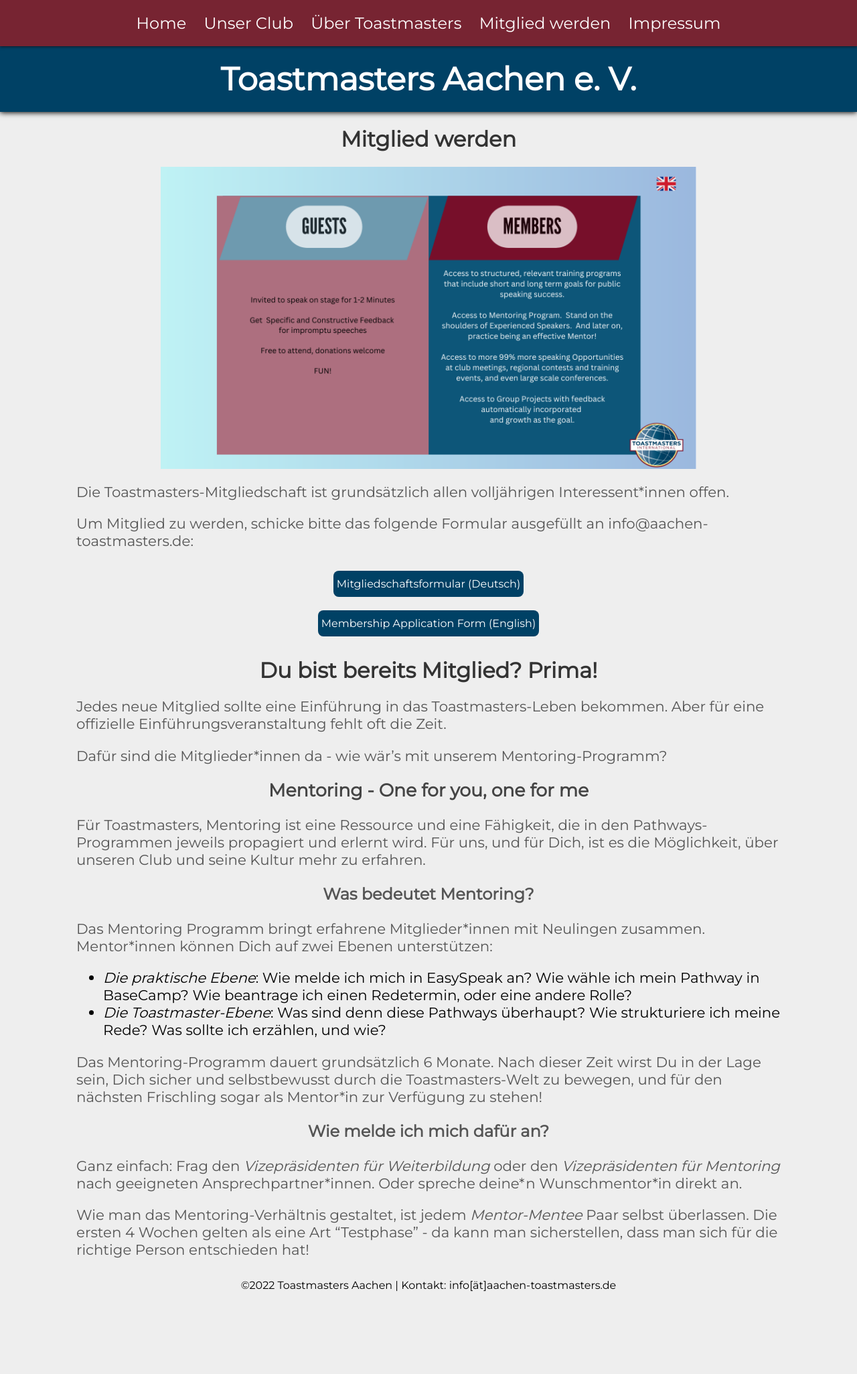
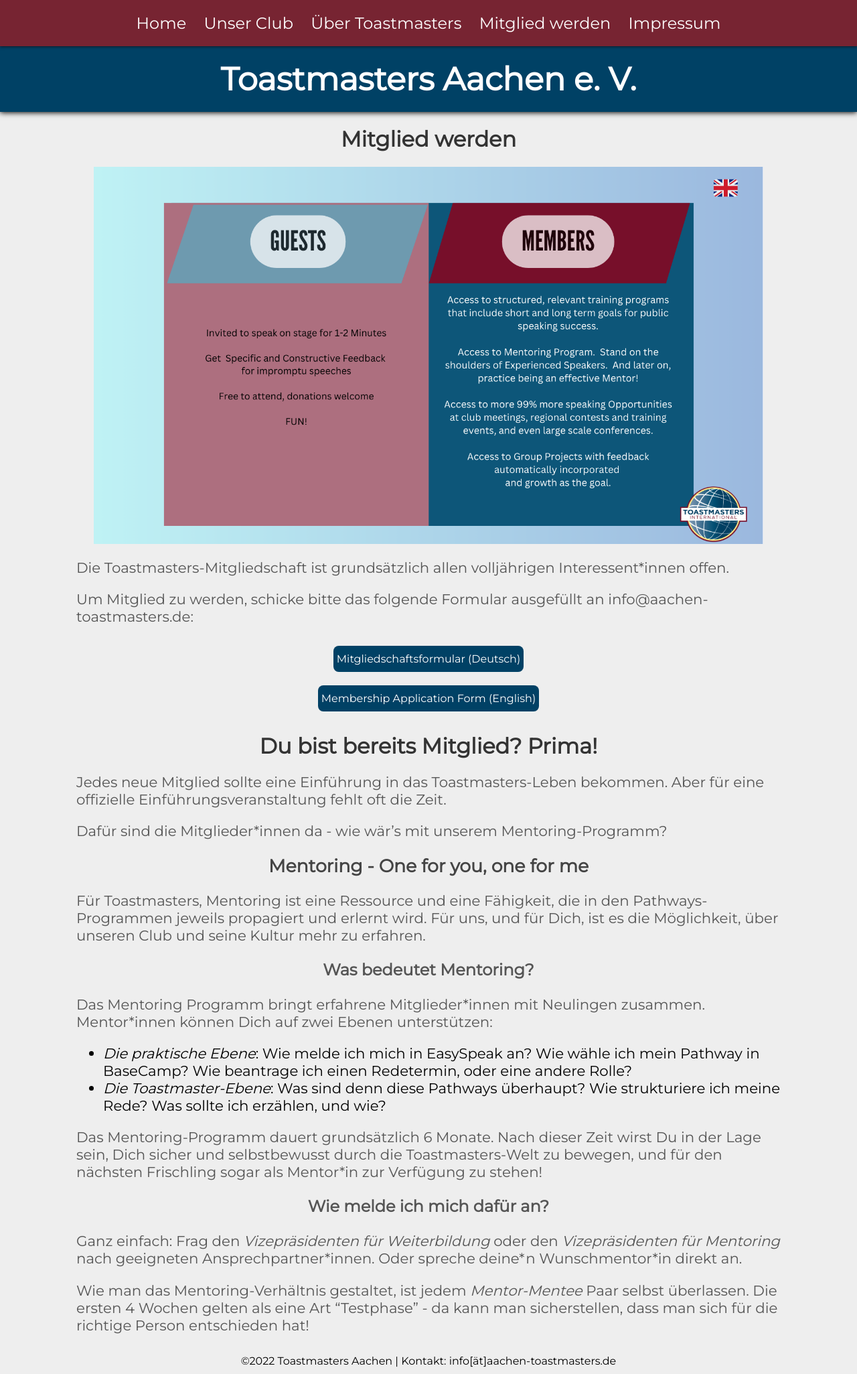
Before and after one commit to toastmasters-aachen/toastmasters-aachen.github.io, a Jekyll site: the page built from membership.md, in a window 1280 px wide. Shown: the whole page at 67% size. Built offline with Jekyll 4.4.1, drawn with Linux system fonts in a browser that asks for light colours; before the commit the page ends 1938 px from its top, so only the background shows below that.

Commit message:
increased width

```diff
--- a/membership.md
+++ b/membership.md
@@ -4,7 +4,7 @@ layout: default
 
 # Mitglied werden
 
-<img src="/assets/images/members_vs_guests_v1.png" width="800" style="display: block; margin-left: auto; margin-right: auto;">
+<img src="/assets/images/members_vs_guests_v1.png" width="1000" style="display: block; margin-left: auto; margin-right: auto;">
 
 
 Die Toastmasters-Mitgliedschaft ist grundsätzlich allen volljährigen Interessent*innen offen.
```
